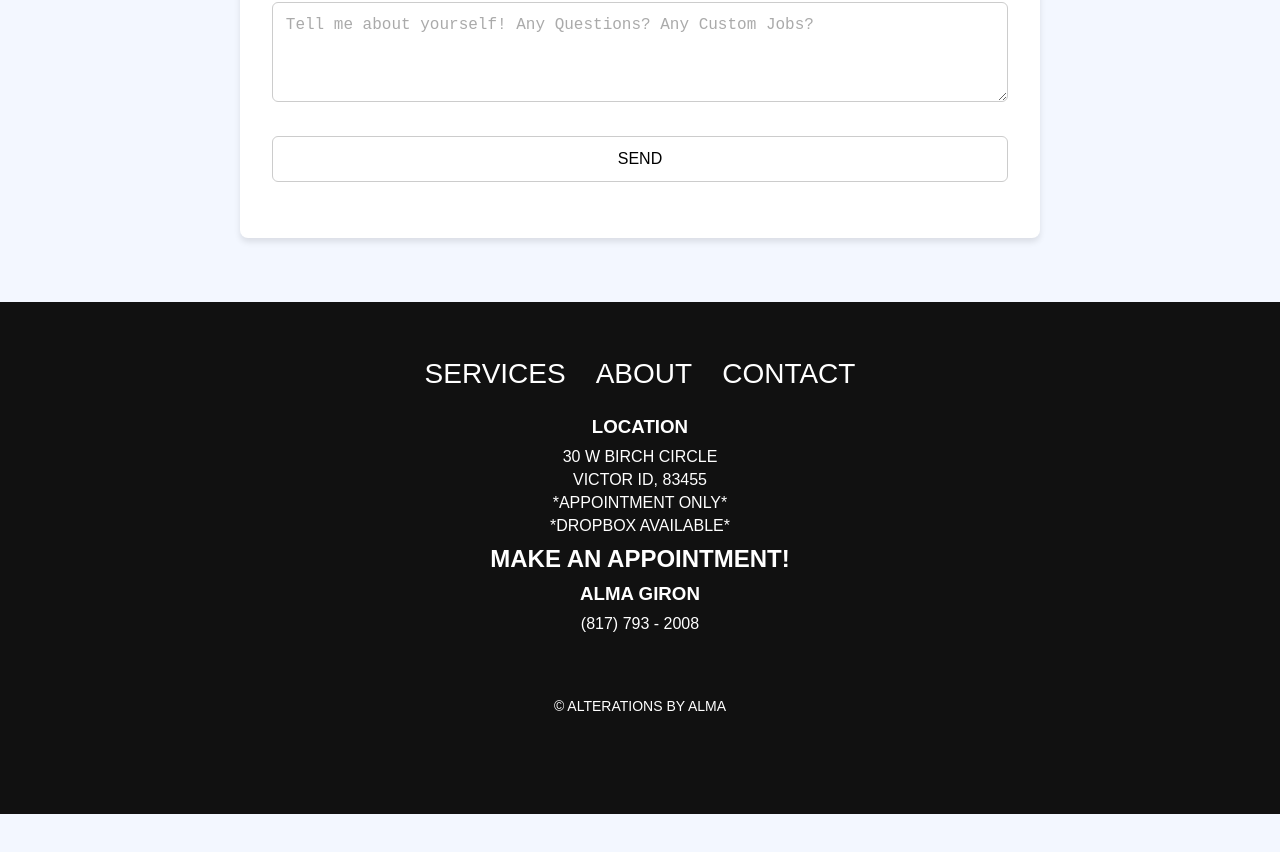
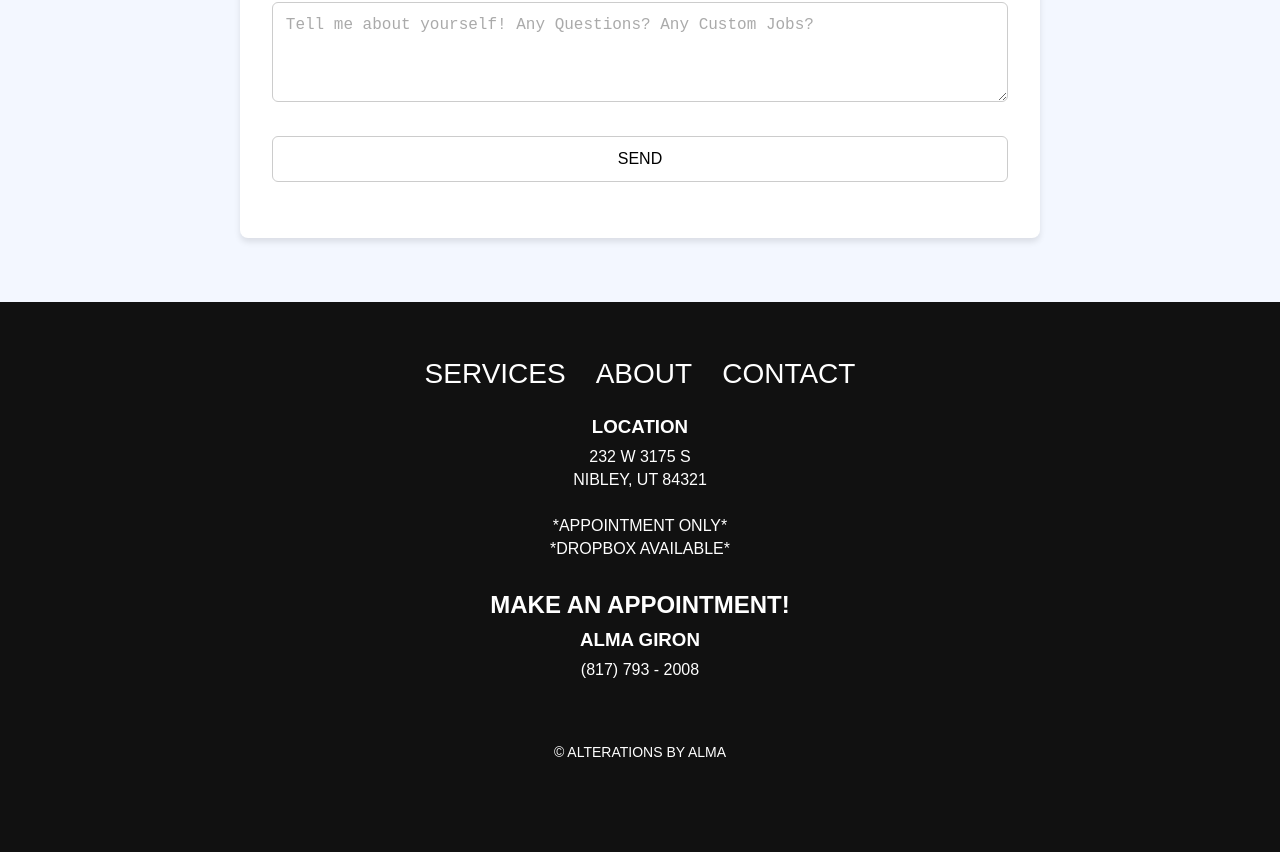
Before and after one commit to gabrielbortle/alterationsbyalma, a React (Vite) app: page /contact in a window 1280 px wide. Shown: the part 1246-2098 px from the top of the page. Before the commit the page ends 2060 px from the top, so only its background shows below. Built offline with nearby package versions, Linux system fonts and the light colour scheme; no server answers; a web font is replaced by a local one.

Commit message:
address update

```diff
--- a/src/components/Footer/Footer.jsx
+++ b/src/components/Footer/Footer.jsx
@@ -13,10 +13,10 @@ const Footer = () => {
         <div className="grid-container">
           <div className="info">
             <h3>Location</h3>
-            <p>30 W Birch Circle</p>
-            <p>Victor ID, 83455</p>
+            <p>232 W 3175 S</p>
+            <p>Nibley, UT 84321</p> <br />
             <p>*Appointment Only*</p>
-            <p>*DropBox Available*</p>
+            <p>*DropBox Available*</p> <br />
             <h2>Make an appointment!</h2>
             <h3>Alma Giron</h3>
             <p>(817) 793 - 2008</p>
```
Also changed, not shown: src/assets/AlmaLogo.jpg (added).
